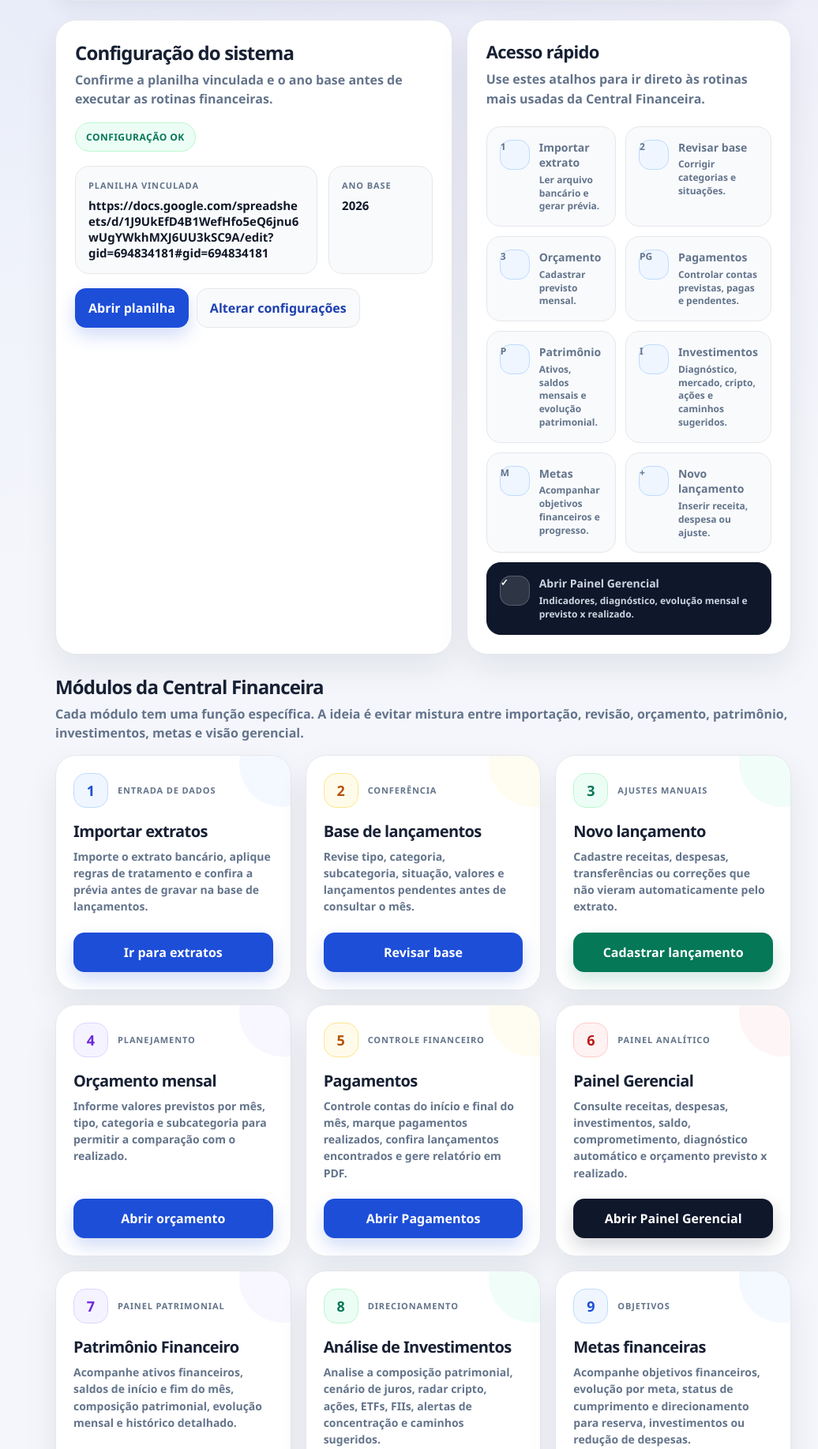
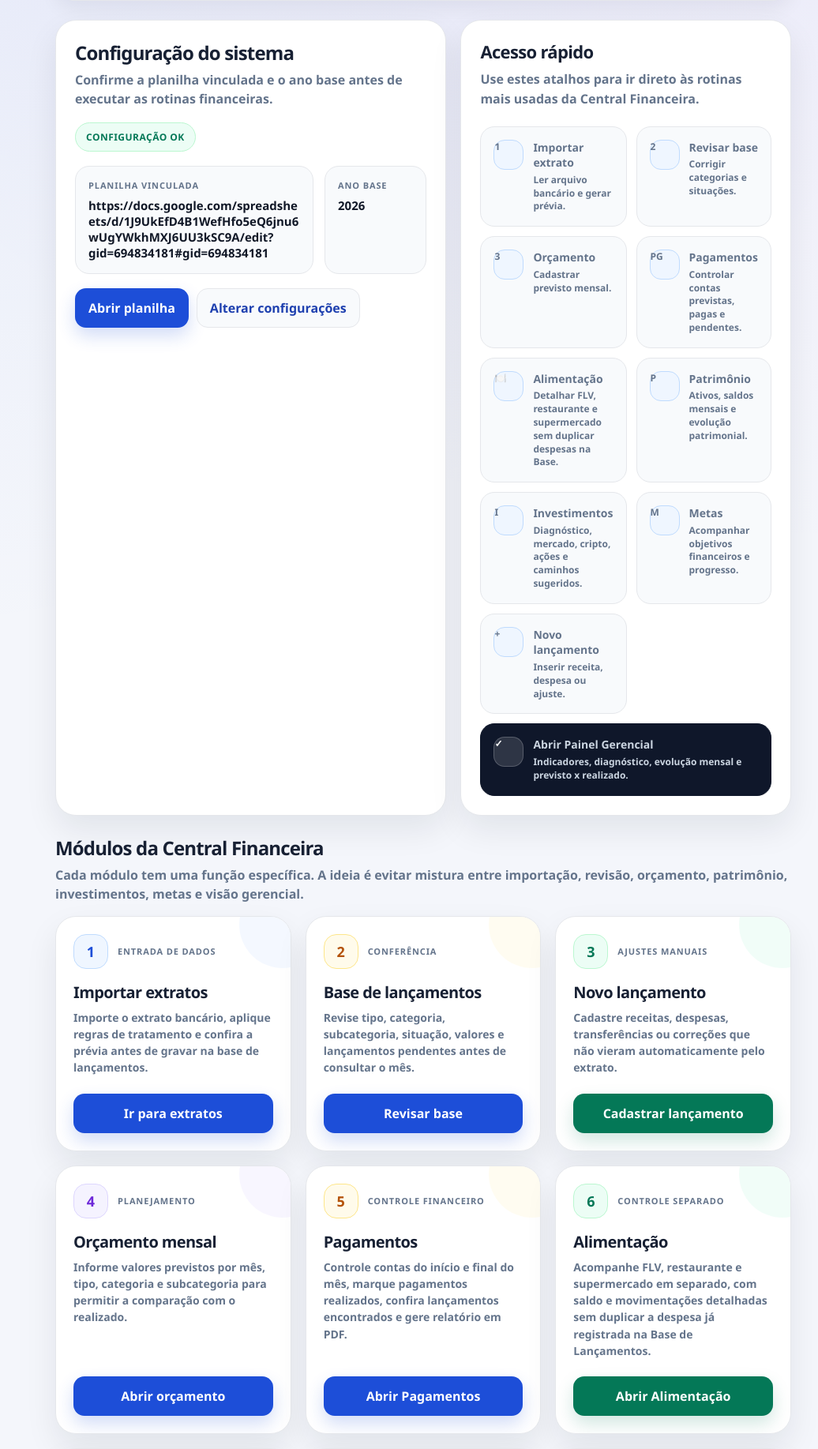
Before and after one commit to flauberthsantosarquivos-ai/Sistema-Financeiro, a FastAPI app: page /financeiro in a window 1280 px wide. Shown: the part 970-2805 px from the top of the page at 79% size, without its empty margins (244-1280 px from the left). Run offline with FastAPI, Linux system fonts and the light colour scheme; parts of the project's set-up code (start-up, migrations or seed data) failed here and were passed over.

Commit message:
integra modulo alimentacao no menu e aplicacao

```diff
--- a/Web_app/app.py
+++ b/Web_app/app.py
@@ -4,8 +4,11 @@ from importlib import import_module
 from pathlib import Path
 
 from fastapi import FastAPI
+from fastapi.middleware.cors import CORSMiddleware
 from fastapi.responses import RedirectResponse
 from fastapi.staticfiles import StaticFiles
+
+from mobile_api.routes import router as mobile_router
 
 
 BASE_DIR = Path(__file__).resolve().parent
@@ -18,6 +21,17 @@ app = FastAPI(
     version="1.0.0",
 )
 
+# Liberação temporária para desenvolvimento local com Flutter Web/Chrome.
+# Depois, quando o app estiver mais avançado, podemos restringir as origens.
+app.add_middleware(
+    CORSMiddleware,
+    allow_origins=["*"],
+    allow_credentials=False,
+    allow_methods=["*"],
+    allow_headers=["*"],
+)
+
+app.include_router(mobile_router)
 
 if STATIC_DIR.exists():
     app.mount("/static", StaticFiles(directory=str(STATIC_DIR)), name="static")
@@ -34,6 +48,7 @@ ROTAS_DO_SISTEMA = [
     "Web_app.routes_patrimonio",
     "Web_app.routes_investimentos",
     "Web_app.routes_metas",
+    "Web_app.routes_alimentacao",
 ]
 
 
--- a/Web_app/templates/financeiro.html
+++ b/Web_app/templates/financeiro.html
@@ -1129,6 +1129,7 @@
             <a href="/financeiro/lancamento">➕ Lançamento</a>
             <a href="/financeiro/orcamento">📊 Orçamento</a>
             <a href="/financeiro/pagamentos">💳 Pagamentos</a>
+            <a href="/financeiro/alimentacao">🍽️ Alimentação</a>
             <a href="/financeiro/analise">📌 Painel Gerencial</a>
             <a href="/financeiro/patrimonio">🏦 Patrimônio</a>
             <a href="/financeiro/investimentos">📈 Investimentos</a>
@@ -1363,6 +1364,13 @@
                             <span>Controlar contas previstas, pagas e pendentes.</span>
                         </span>
                     </a>
+                    <a class="quick-action" href="/financeiro/alimentacao">
+                        <span class="quick-icon">🍽️</span>
+                        <span>
+                            <strong>Alimentação</strong>
+                            <span>Detalhar FLV, restaurante e supermercado sem duplicar despesas na Base.</span>
+                        </span>
+                    </a>
 
                     <a class="quick-action" href="/financeiro/patrimonio">
                         <span class="quick-icon">P</span>
@@ -1514,10 +1522,29 @@
                     </div>
                 </article>
 
+                <article class="module-card green">
+                    <div class="module-top">
+                        <div class="module-meta">
+                            <div class="module-number">6</div>
+                            <div class="module-label">Controle separado</div>
+                        </div>
+
+                        <h3>Alimentação</h3>
+                        <p>
+                            Acompanhe FLV, restaurante e supermercado em separado, com saldo e movimentações
+                            detalhadas sem duplicar a despesa já registrada na Base de Lançamentos.
+                        </p>
+                    </div>
+
+                    <div class="module-actions">
+                        <a class="btn btn-success" href="/financeiro/alimentacao">Abrir Alimentação</a>
+                    </div>
+                </article>
+
                 <article class="module-card red">
                     <div class="module-top">
                         <div class="module-meta">
-                            <div class="module-number">6</div>
+                            <div class="module-number">7</div>
                             <div class="module-label">Painel analítico</div>
                         </div>
 
@@ -1536,7 +1563,7 @@
                 <article class="module-card purple">
                     <div class="module-top">
                         <div class="module-meta">
-                            <div class="module-number">7</div>
+                            <div class="module-number">8</div>
                             <div class="module-label">Painel patrimonial</div>
                         </div>
 
@@ -1555,7 +1582,7 @@
                 <article class="module-card green">
                     <div class="module-top">
                         <div class="module-meta">
-                            <div class="module-number">8</div>
+                            <div class="module-number">9</div>
                             <div class="module-label">Direcionamento</div>
                         </div>
 
@@ -1574,7 +1601,7 @@
                 <article class="module-card blue">
                     <div class="module-top">
                         <div class="module-meta">
-                            <div class="module-number">9</div>
+                            <div class="module-number">10</div>
                             <div class="module-label">Objetivos</div>
                         </div>
 
@@ -1593,7 +1620,7 @@
                 <article class="module-card dark">
                     <div class="module-top">
                         <div class="module-meta">
-                            <div class="module-number">10</div>
+                            <div class="module-number">11</div>
                             <div class="module-label">Manutenção</div>
                         </div>
 
```
